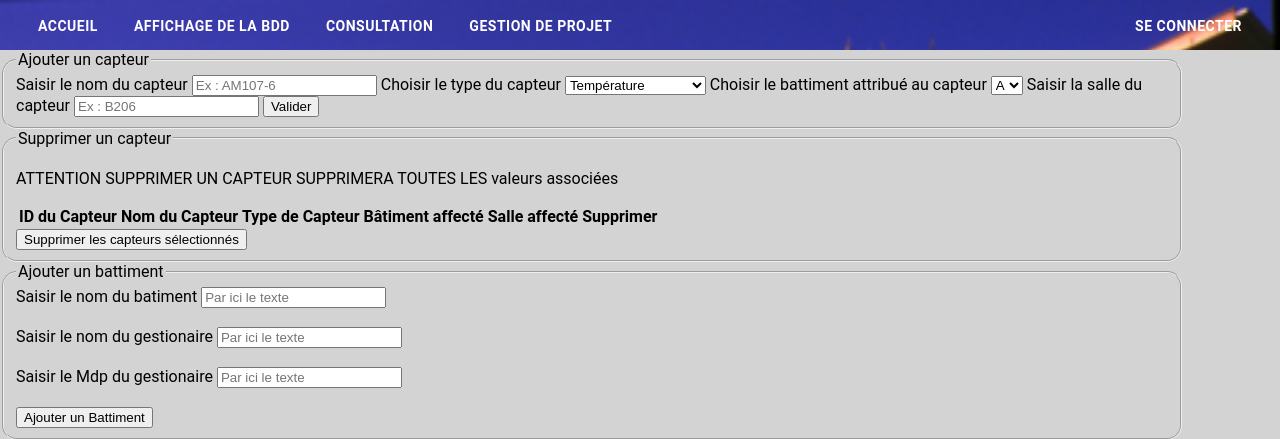
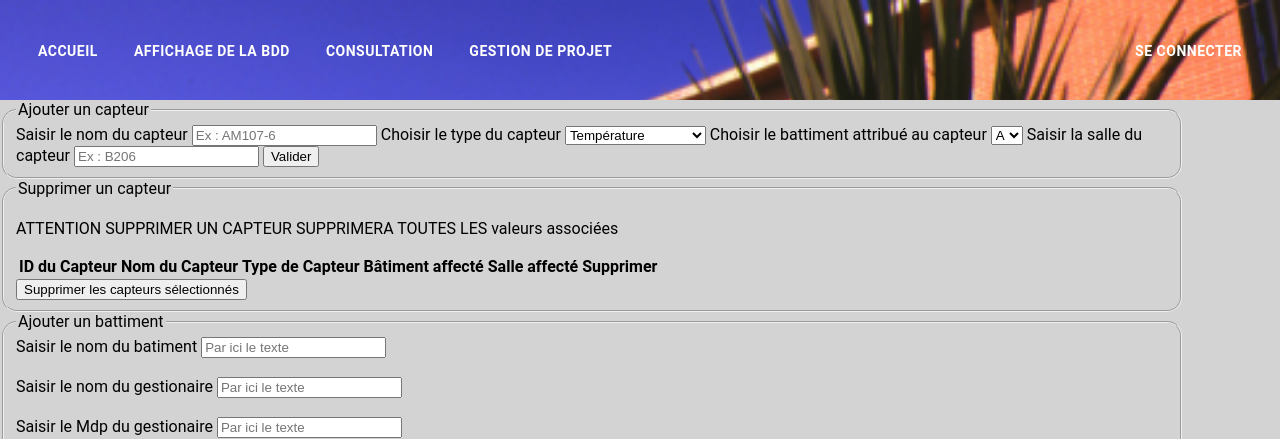
Before and after one commit to gbersoulle/SAE23, a PHP site: page /admin.php in a window 1280 px wide. Shown: the top 439 px of the page. Run offline with PHP 8.4, Linux system fonts and the light colour scheme; data comes from the database, SQL or seed files in the repository; data that the repository does not hold is empty.

Commit message:
header update

```diff
--- a/index.php
+++ b/index.php
@@ -14,7 +14,7 @@
 
         <section class="content">
             <?php require('header.php'); ?>
-            <h1>Page d'acceuil' (Présentation du projet etc cf doc partagé)</h1>
+            <h1>Page d'acceuil' (description de l’objectif du site, affichage des bâtiments gérés, mentions légales)</h1>
         </section>
     </section>
 
--- a/styles/style.css
+++ b/styles/style.css
@@ -47,10 +47,10 @@ body {
 }
 
 nav {
-    background-image: url("../images/bg_a.png");
+    background-image: url("../images/bg_h.png");
     background-repeat: no-repeat;
     background-size: 100%;
-    height: 50px;
+    height: 100px;
     display: flex;
     align-items: center;
     justify-content: space-between;
```
Also changed, not shown: images/bg_h.png (added).
